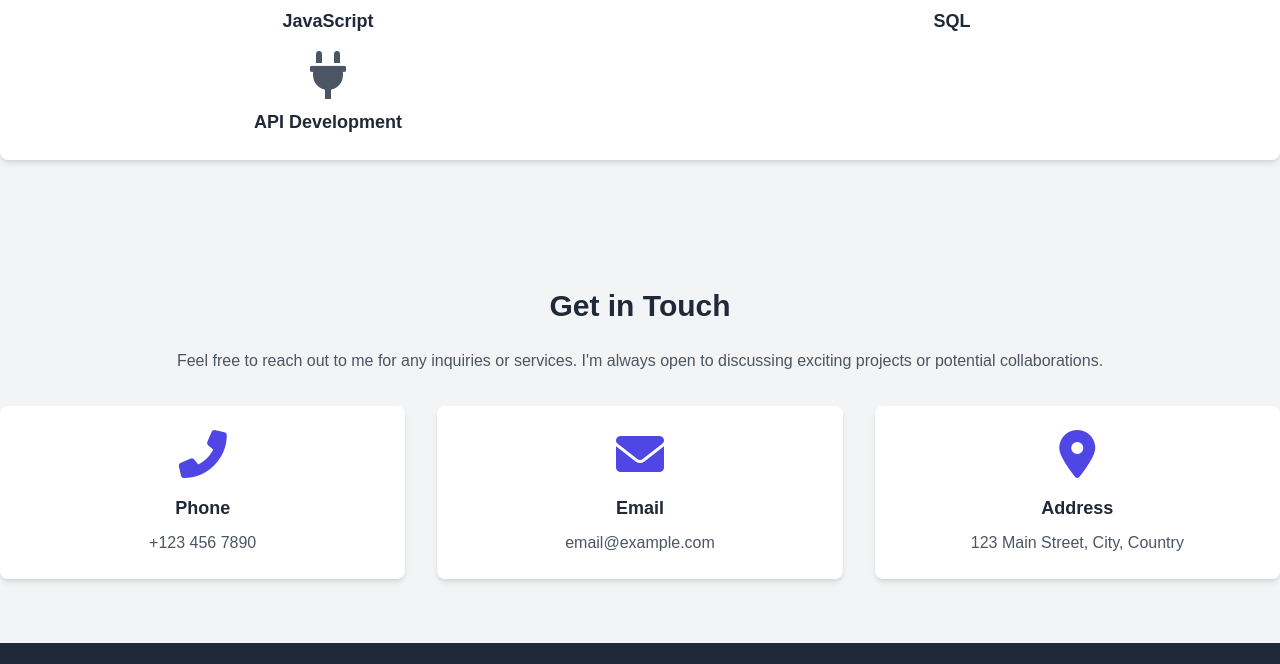
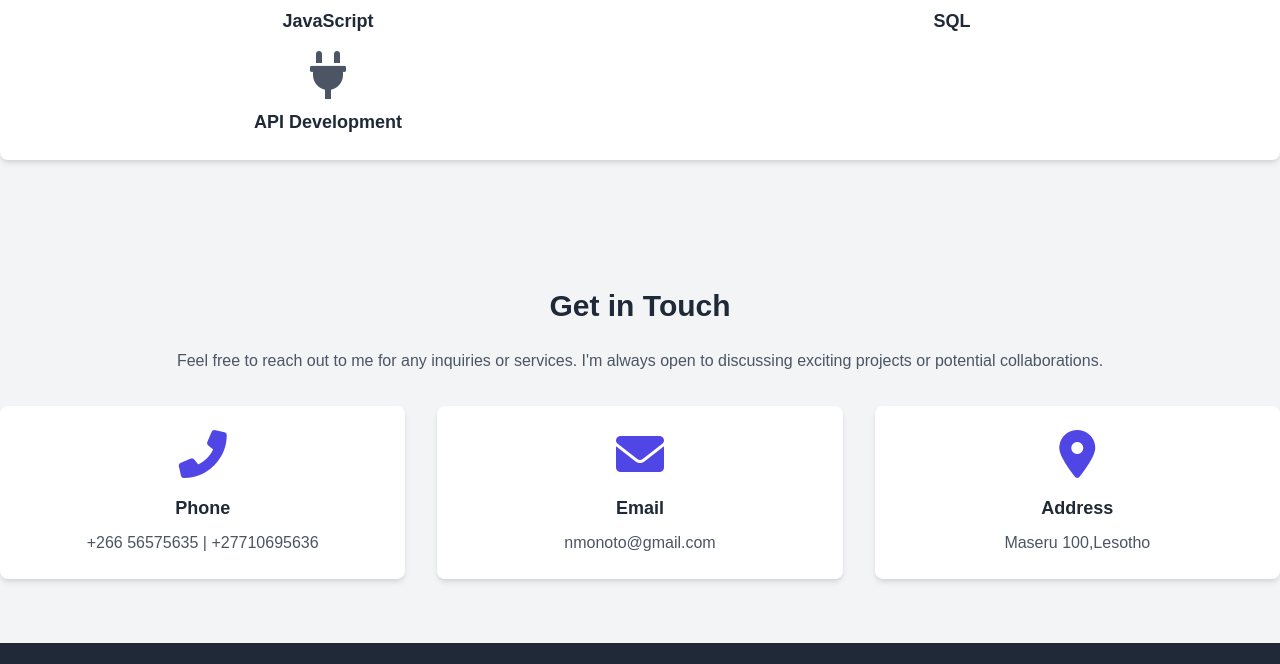
Before and after one commit to NMonoto/NMonoto.github.io, a plain HTML site: page index.html in a window 1280 px wide. Shown: the part 2641-3305 px from the top of the page. Drawn offline with nearby package versions, Linux system fonts and the light colour scheme; files that its build step writes are made by us from their sources.

Commit message:
Update index.html
Fixing the contact details

```diff
--- a/index.html
+++ b/index.html
@@ -164,17 +164,17 @@
             <div class="bg-white shadow-md rounded-lg p-6">
                 <i class="fas fa-phone-alt text-5xl text-indigo-600 mb-4"></i>
                 <h3 class="text-lg font-semibold">Phone</h3>
-                <p class="mt-2 text-gray-600">+123 456 7890</p>
+                <p class="mt-2 text-gray-600">+266 56575635 | +27710695636</p>
             </div>
             <div class="bg-white shadow-md rounded-lg p-6">
                 <i class="fas fa-envelope text-5xl text-indigo-600 mb-4"></i>
                 <h3 class="text-lg font-semibold">Email</h3>
-                <p class="mt-2 text-gray-600">email@example.com</p>
+                <p class="mt-2 text-gray-600">nmonoto@gmail.com</p>
             </div>
             <div class="bg-white shadow-md rounded-lg p-6">
                 <i class="fas fa-map-marker-alt text-5xl text-indigo-600 mb-4"></i>
                 <h3 class="text-lg font-semibold">Address</h3>
-                <p class="mt-2 text-gray-600">123 Main Street, City, Country</p>
+                <p class="mt-2 text-gray-600">Maseru 100,Lesotho</p>
             </div>
         </div>
     </div>
```
